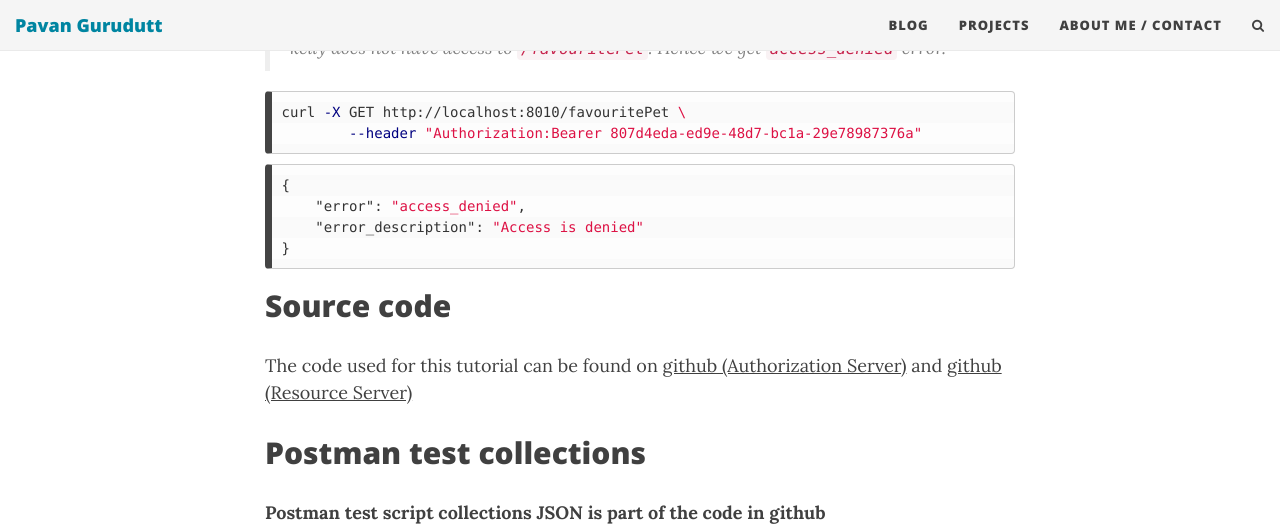
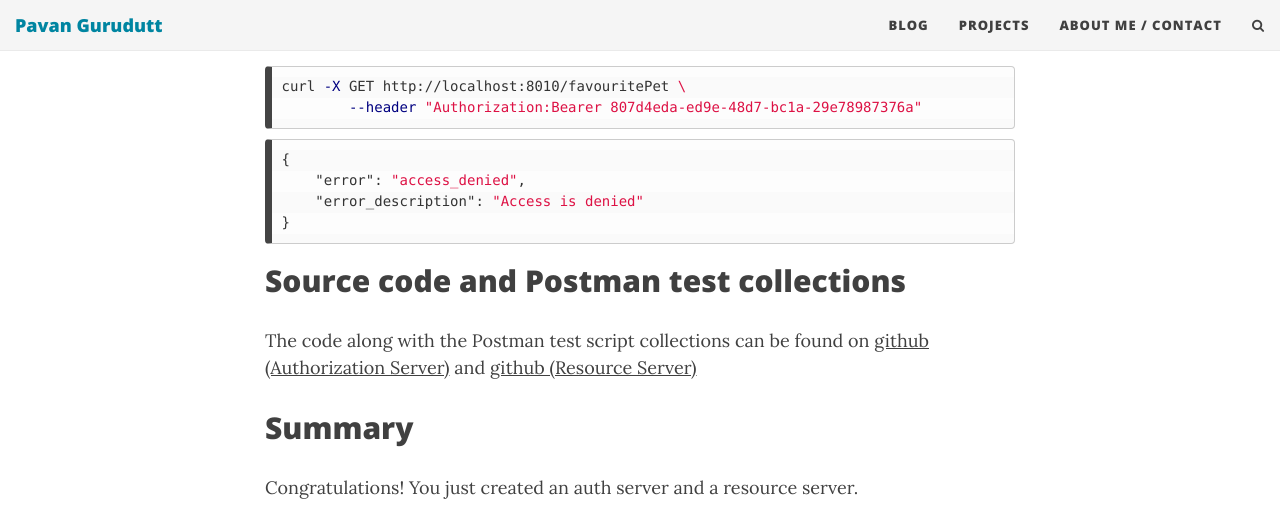
Before and after one commit to codeaches/codeaches.github.io, a Jekyll site: the page built from _posts/2018-12-20-Spring Boot-OAuth2 and Resource Server setup.md, in a window 1280 px wide and 900 px high, scrolled down 14629 px, cut to the strip 0-527 px from the top of the window. Built offline with Jekyll 4.4.1, drawn with Linux system fonts in a browser that asks for light colours; nearby versions of some CDN libraries; comment, search, counter and statistics services are not loaded; some of the changed text lies outside the part shown.

Commit message:
no message

````diff
--- a/_posts/2018-12-20-Spring Boot-OAuth2 and Resource Server setup.md
+++ b/_posts/2018-12-20-Spring Boot-OAuth2 and Resource Server setup.md
@@ -36,8 +36,7 @@ In this tutorial, let's setup a spring boot authorization server and resource se
   - [Create a class `PetstoreController` and configure two REST methods pet() and favouritePet()](#petstorecontroller)
   - [Update `application.properties` with oauth2 client credentials and oauth2 check_token URL](#resourceserverchecktokenurl)
 - [Test Resource Server(petstore application)](#testresourceserver)
-- [Source code](#sourcecode)
-- [Postman test collections](#postman)
+- [Source code and Postman test collections](#sourcecode)
 
 ## Prerequisites {#prerequisites}
 
@@ -569,13 +568,9 @@ curl -X GET http://localhost:8010/favouritePet \
 }
 ```
 
-## Source code {#sourcecode}
+## Source code and Postman test collections {#sourcecode}
 
-The code used for this tutorial can be found on [github (Authorization Server)](https://github.com/codeaches/oauth2server){:target="_blank"} and [github (Resource Server)](https://github.com/codeaches/petstore){:target="_blank"}
-
-## Postman test collections {#postman}
-
-**Postman test script collections JSON is part of the code in github**
+The code along with the Postman test script collections can be found on [github (Authorization Server)](https://github.com/codeaches/oauth2server){:target="_blank"} and [github (Resource Server)](https://github.com/codeaches/petstore){:target="_blank"}
 
 ## Summary
 
````
